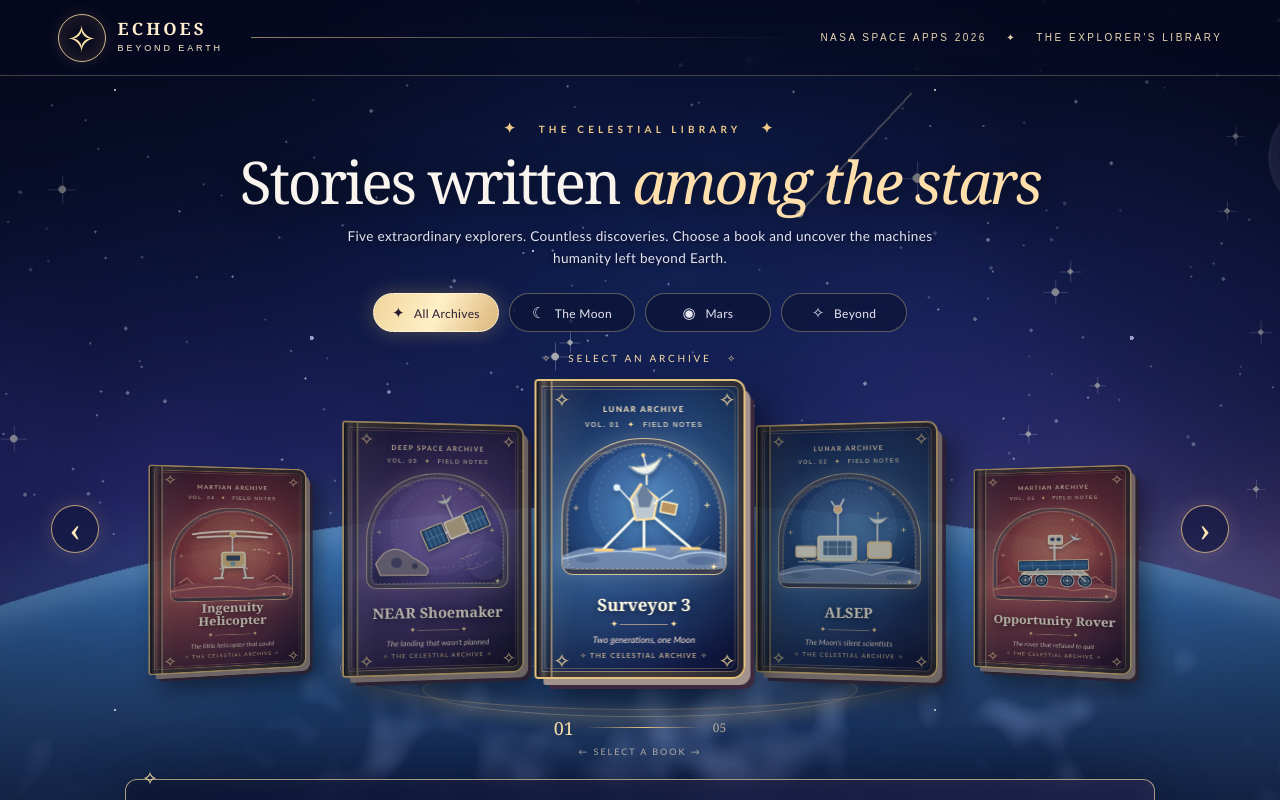
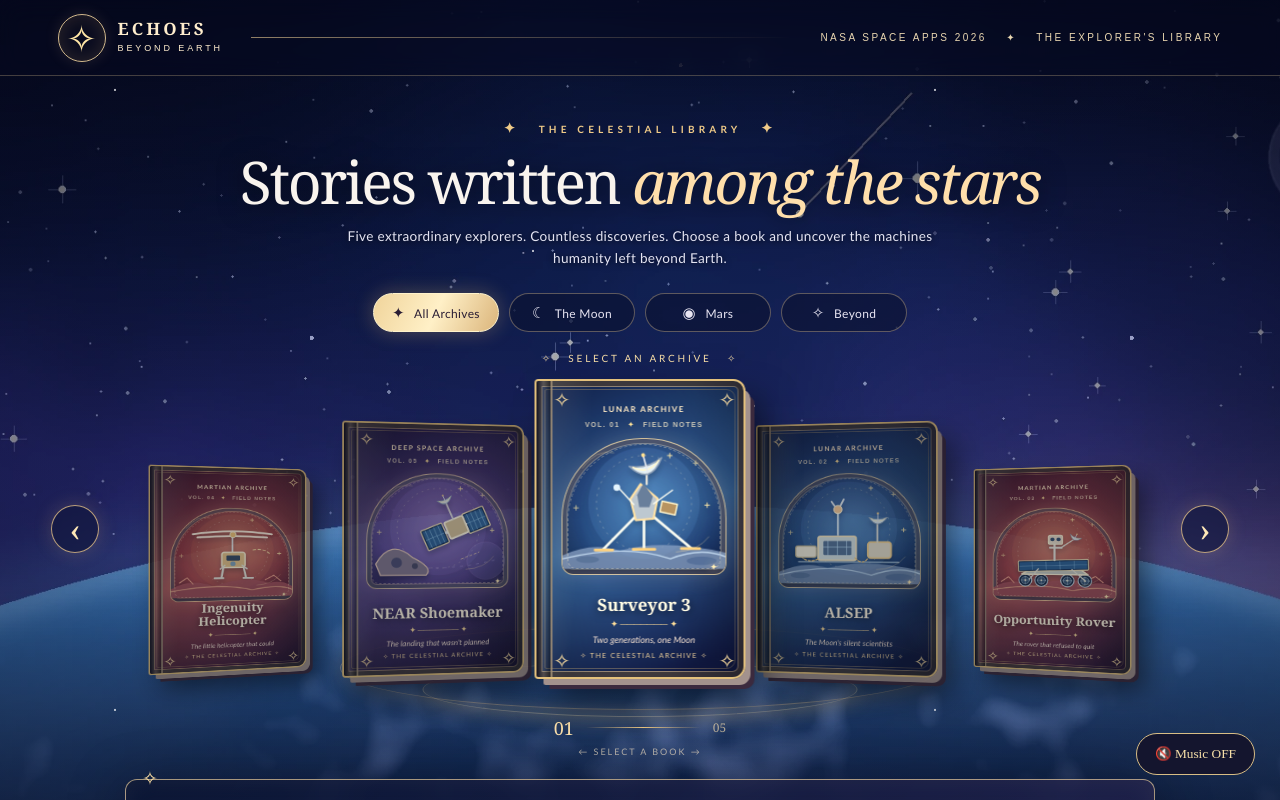
Before and after one commit to yugunie/Nasa-Space-Apps-2026, a React (Vite) app: page / in a window 1280 px wide. Shown: the top 800 px of the page. Built offline with nearby package versions, Linux system fonts and the light colour scheme.

Commit message:
Add background music to homepage and 3D stories

```diff
--- /dev/null
+++ b/src/components/BackgroundMusic.tsx
@@ -0,0 +1,100 @@
+
+import { useEffect, useRef, useState } from "react";
+
+export default function BackgroundMusic() {
+  const audioRef = useRef<HTMLAudioElement>(null);
+  const [playing, setPlaying] = useState(false);
+
+  useEffect(() => {
+    const audio = audioRef.current;
+    if (!audio) return;
+
+    audio.volume = 0.2;
+
+    const savedTime = Number(
+      sessionStorage.getItem("nasaMusicTime") || "0"
+    );
+
+    if (Number.isFinite(savedTime)) {
+      audio.currentTime = savedTime;
+    }
+
+    const saveTime = () => {
+      sessionStorage.setItem(
+        "nasaMusicTime",
+        String(audio.currentTime)
+      );
+    };
+
+    const resumeMusic = () => {
+      if (sessionStorage.getItem("nasaMusicOn") === "true") {
+        audio.play()
+          .then(() => setPlaying(true))
+          .catch(() => {});
+      }
+    };
+
+    audio.addEventListener("timeupdate", saveTime);
+    window.addEventListener("pagehide", saveTime);
+    window.addEventListener("pointerdown", resumeMusic, {
+      once: true,
+    });
+
+    resumeMusic();
+
+    return () => {
+      audio.removeEventListener("timeupdate", saveTime);
+      window.removeEventListener("pagehide", saveTime);
+      window.removeEventListener("pointerdown", resumeMusic);
+    };
+  }, []);
+
+  const toggleMusic = async () => {
+    const audio = audioRef.current;
+    if (!audio) return;
+
+    if (!audio.paused) {
+      audio.pause();
+      setPlaying(false);
+      sessionStorage.setItem("nasaMusicOn", "false");
+    } else {
+      try {
+        await audio.play();
+        setPlaying(true);
+        sessionStorage.setItem("nasaMusicOn", "true");
+      } catch {
+        setPlaying(false);
+      }
+    }
+  };
+
+  return (
+    <>
+      <audio
+        ref={audioRef}
+        src="/audio/space-music.mp3"
+        loop
+        preload="auto"
+      />
+
+      <button
+        onClick={toggleMusic}
+        style={{
+          position: "fixed",
+          bottom: "25px",
+          right: "25px",
+          zIndex: 9999,
+          background: "#14152e",
+          color: "#f6dfa8",
+          border: "1px solid #d8bd85",
+          borderRadius: "30px",
+          padding: "12px 18px",
+          cursor: "pointer",
+          fontFamily: "inherit",
+        }}
+      >
+        {playing ? "🔊 Music ON" : "🔇 Music OFF"}
+      </button>
+    </>
+  );
+}
--- a/src/homepage-main.tsx
+++ b/src/homepage-main.tsx
@@ -1,11 +1,14 @@
+
 import React from "react";
 import ReactDOM from "react-dom/client";
 import HomePage from "./components/HomePage";
+import BackgroundMusic from "./components/BackgroundMusic";
 
 ReactDOM.createRoot(
   document.getElementById("root")!
 ).render(
   <React.StrictMode>
     <HomePage />
+    <BackgroundMusic />
   </React.StrictMode>
 );
```
Also changed, not shown: src/stories/near-shoemaker/App.tsx (+3 -0 lines), 1 other file (tests, documents, lock files or other folders).
